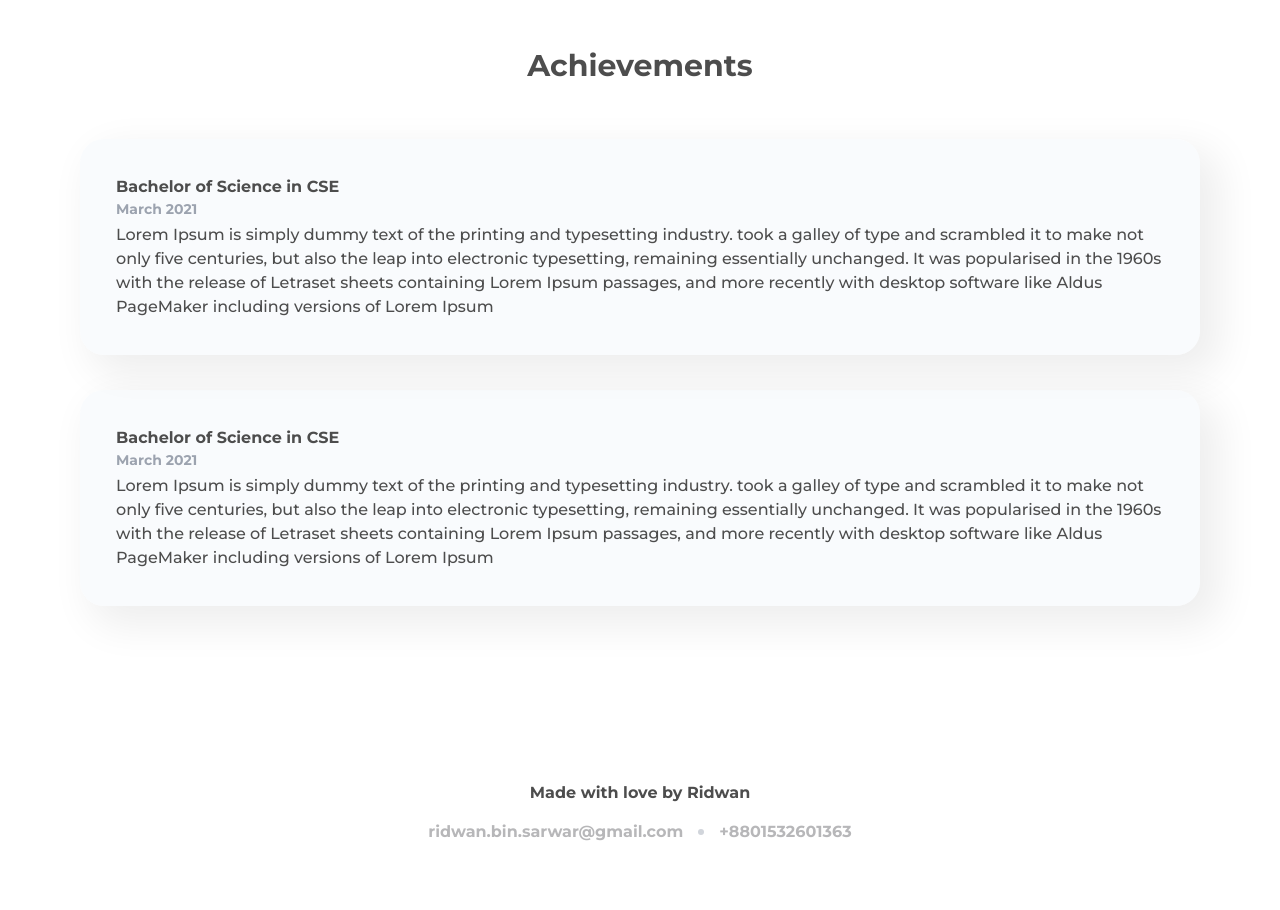
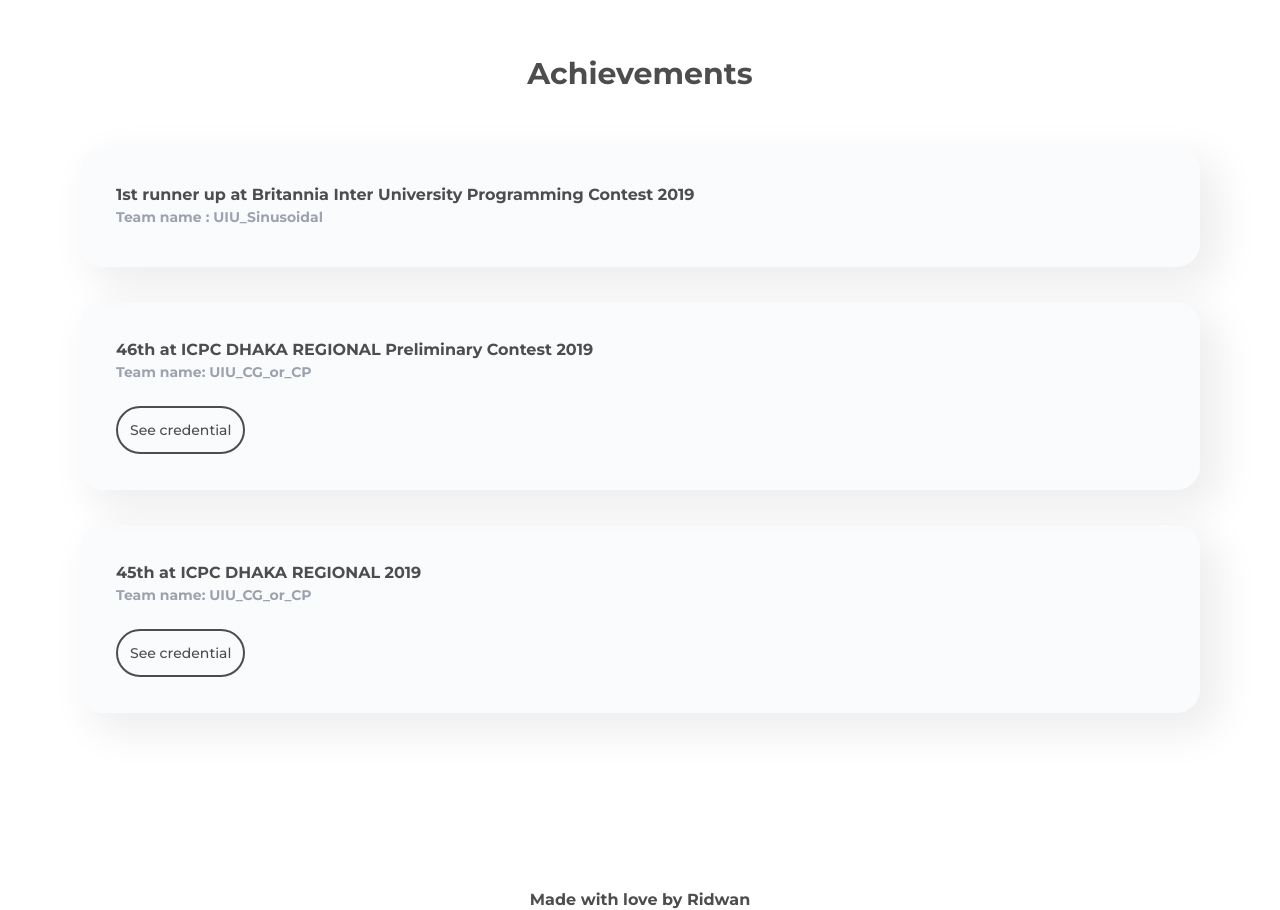
Before and after one commit to ridwanbinsarwar/ridwan.protfolio, a Next.js app: page / in a window 1280 px wide. Shown: the part 3840-4750 px from the top of the page. Built offline with nearby package versions, Linux system fonts and the light colour scheme.

Commit message:
acheivements

```diff
--- a/pages/index.tsx
+++ b/pages/index.tsx
@@ -9,7 +9,7 @@
         <>
             <MetaFields title={'Ridwan Portfolio'} />
 
-            <div className="w-full flex flex-col justify-between items-center h-[100vh]">
+            <div className="w-full flex flex-col justify-between items-center h-[100vh] select-none">
                 <div className="w-full flex flex-col items-center">
                     <div className="sticky flex items-center top-0 w-full z-50 bg-white h-[78px] shadow-[0px_10px_15px_0px_rgba(0,0,0,0.10)] pc-lg:mb-[50px] ">
                         <div className="w-full flex justify-center">
@@ -213,7 +213,7 @@
                                                     <div className="flex flex-col justify-center items-center space-x-4 rounded-3xl shadow-card p-2 tab:p-4 bg-slate-100/40">
                                                         <div className="flex flex-col items-center ">
                                                             <img className="rounded-3xl h-[150px] w-[150px] mb-3" src="/img/UIU-Logo.png" alt="" />
-                                                            <div className="font-medium">United International University</div>
+                                                            <div className="font-medium mb-2">United International University</div>
                                                         </div>
                                                         <div className="flex-1 flex-col p-2 tab:p-5">
                                                             <div className="font-bold ">
@@ -234,34 +234,36 @@
                                             <div className="font-bold text-3xl  mb-[50px] tab:mb-[55px]">Achievements</div>
                                             <div className="container mx-auto ">
                                                 <div className="flex flex-col justify-center">
-                                                    <div className="flex flex-col justify-center items-center space-x-4 rounded-3xl shadow-card p-2 tab:p-4 bg-slate-100/40">
+                                                    <div className="flex flex-col justify-center space-x-4 rounded-3xl shadow-card p-2 tab:p-4 bg-slate-100/40">
                                                         <div className="flex-1 flex-col p-2 tab:p-5">
-                                                            <div className="font-bold ">
-                                                                <span className="">Bachelor of Science in</span> CSE
-                                                            </div>
-                                                            <div className="font-semibold text-sm text-gray-400 mb-1">March 2021</div>
-                                                            <div className="font-medium ">
-                                                                {
-                                                                    'Lorem Ipsum is simply dummy text of the printing and typesetting industry. took a galley of type and scrambled it to make not only five centuries, but also the leap into electronic typesetting, remaining essentially unchanged. It was popularised in the 1960s with the release of Letraset sheets containing Lorem Ipsum passages, and more recently with desktop software like Aldus PageMaker including versions of Lorem Ipsum'
-                                                                }
-                                                            </div>
+                                                            <div className="font-bold text-sm pc-sm:text-base ">1st runner up at Britannia Inter University Programming Contest 2019</div>
+                                                            <div className="font-semibold text-sm text-gray-400 mb-1">{'Team name : UIU_Sinusoidal'}</div>
                                                         </div>
                                                     </div>
                                                 </div>
                                             </div>
                                             <div className="container mx-auto mt-[35px]">
                                                 <div className="flex flex-col justify-center">
-                                                    <div className="flex flex-col justify-center items-center space-x-4 rounded-3xl shadow-card p-2 tab:p-4 bg-slate-100/40">
+                                                    <div className="flex flex-col justify-center  space-x-4 rounded-3xl shadow-card p-2 tab:p-4 bg-slate-100/40">
                                                         <div className="flex-1 flex-col p-2 tab:p-5">
-                                                            <div className="font-bold ">
-                                                                <span className="">Bachelor of Science in</span> CSE
-                                                            </div>
-                                                            <div className="font-semibold text-sm text-gray-400 mb-1">March 2021</div>
-                                                            <div className="font-medium ">
-                                                                {
-                                                                    'Lorem Ipsum is simply dummy text of the printing and typesetting industry. took a galley of type and scrambled it to make not only five centuries, but also the leap into electronic typesetting, remaining essentially unchanged. It was popularised in the 1960s with the release of Letraset sheets containing Lorem Ipsum passages, and more recently with desktop software like Aldus PageMaker including versions of Lorem Ipsum'
-                                                                }
-                                                            </div>
+                                                            <div className="font-bold text-sm pc-sm:text-base ">46th at ICPC DHAKA REGIONAL Preliminary Contest 2019</div>
+                                                            <div className="font-semibold text-sm text-gray-400 mb-6">{'Team name: UIU_CG_or_CP'}</div>
+                                                            <Link target="blank" href={'https://icpc.global/ICPCID/3YMPKNB4NMOO'}>
+                                                                <button className="px-3 py-3  border-portfolio-settings rounded-3xl border-2 font-medium text-sm">See credential</button>
+                                                            </Link>
+                                                        </div>
+                                                    </div>
+                                                </div>
+                                            </div>
+                                            <div className="container mx-auto mt-[35px]">
+                                                <div className="flex flex-col justify-center">
+                                                    <div className="flex flex-col justify-center  space-x-4 rounded-3xl shadow-card p-2 tab:p-4 bg-slate-100/40">
+                                                        <div className="flex-1 flex-col p-2 tab:p-5">
+                                                            <div className="font-bold text-sm pc-sm:text-base ">45th at ICPC DHAKA REGIONAL 2019</div>
+                                                            <div className="font-semibold text-sm text-gray-400 mb-6">{'Team name: UIU_CG_or_CP'}</div>
+                                                            <Link target="blank" href={'https://icpc.global/ICPCID/3YMPKNB4NMOO'}>
+                                                                <button className="px-3 py-3  border-portfolio-settings rounded-3xl border-2 font-medium text-sm">See credential</button>
+                                                            </Link>{' '}
                                                         </div>
                                                     </div>
                                                 </div>
```
